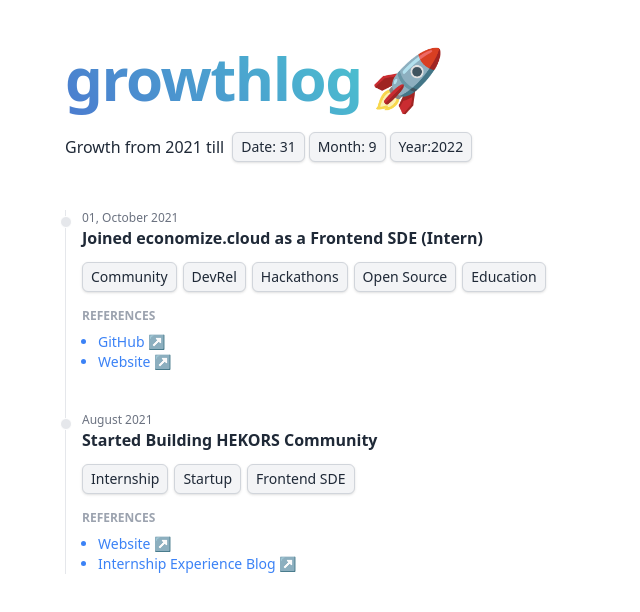
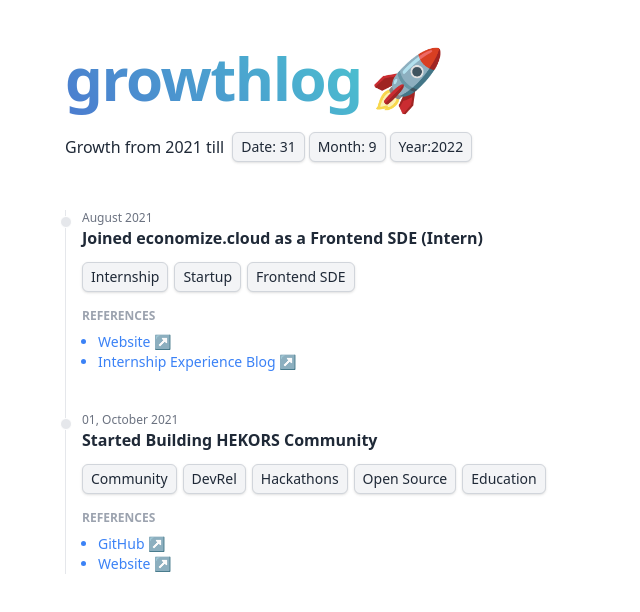
Before and after one commit to yashsehgal/growthlog, a Next.js app: page / in a window 1280 px wide. Shown: the top 612 px of the page, without its empty margins (0-640 px from the left). Built offline with nearby package versions, Linux system fonts and the light colour scheme.

Commit message:
fix: log-record data fixed

```diff
--- a/components/LogRecord.tsx
+++ b/components/LogRecord.tsx
@@ -53,7 +53,7 @@
                                         <ul className="growth-log-item-reference-links-wrapper ml-4 mt-2">
                                             {growthLogItem?.logRefs?.logRefLinks?.map((refLinkItem, refLinkIndex) => (
                                                 <li key={refLinkIndex}
-                                                    className="text-blue-500 growth-log-item-reference-link-item list-disc text-sm font-normal cursor-pointer hover:underline w-fit h-auto"
+                                                    className="text-blue-500 dark:text-blue-300 growth-log-item-reference-link-item list-disc text-sm font-normal cursor-pointer hover:underline w-fit h-auto"
                                                     onClick={() => window.open(refLinkItem?.link)}
                                                 >
                                                     {refLinkItem?.label + " ↗️"}
--- a/dataSource/growth-log-record.json
+++ b/dataSource/growth-log-record.json
@@ -2,6 +2,23 @@
     {
         "logID": "joined-economize",
         "logTitle": "Joined economize.cloud as a Frontend SDE (Intern)",
+        "isLogGrowthful": true,
+        "logTimestamp": {
+            "logMonth": "August",
+            "logYear": "2021"
+        },
+        "logTags": ["Internship", "Startup", "Frontend SDE"],
+        "logRefs": {
+            "logRefList": [],
+            "logRefLinks": [
+                { "label": "Website", "link": "https://economize.cloud" },
+                { "label": "Internship Experience Blog", "link": "https://github.com/yashsehgal/yashsehgal/blob/main/experiences/economize-experience.md" }
+            ]
+        }
+    },
+    {
+        "logID": "started-building-hekors",
+        "logTitle": "Started Building HEKORS Community",
         "isLogGrowthful": true,
         "logTimestamp": {
             "logDate": "01",
@@ -16,22 +33,5 @@
                 { "label": "Website", "link": "https://hekors.tech" }
             ]
         }
-    },
-    {
-        "logID": "started-building-hekors",
-        "logTitle": "Started Building HEKORS Community",
-        "isLogGrowthful": true,
-        "logTimestamp": {
-            "logMonth": "August",
-            "logYear": "2021"
-        },
-        "logTags": ["Internship", "Startup", "Frontend SDE"],
-        "logRefs": {
-            "logRefList": [],
-            "logRefLinks": [
-                { "label": "Website", "link": "https://economize.cloud" },
-                { "label": "Internship Experience Blog", "link": "https://github.com/yashsehgal/yashsehgal/blob/main/experiences/economize-experience.md" }
-            ]
-        }
     }
 ]
--- a/types/log-type.ts
+++ b/types/log-type.ts
@@ -9,9 +9,9 @@
     logTitle: string,
     isLogGrowthful: boolean,
     logTimestamp: {
-        logDate: number,
+        logDate: string,
         logMonth: string,
-        logYear: number
+        logYear: string
     },
     logTags: string[],
     logRefs: {
```
